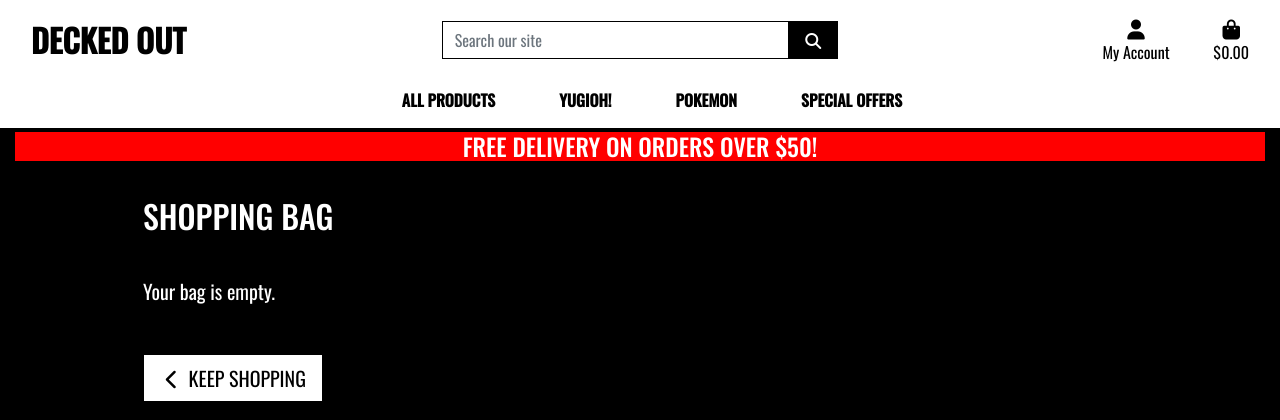
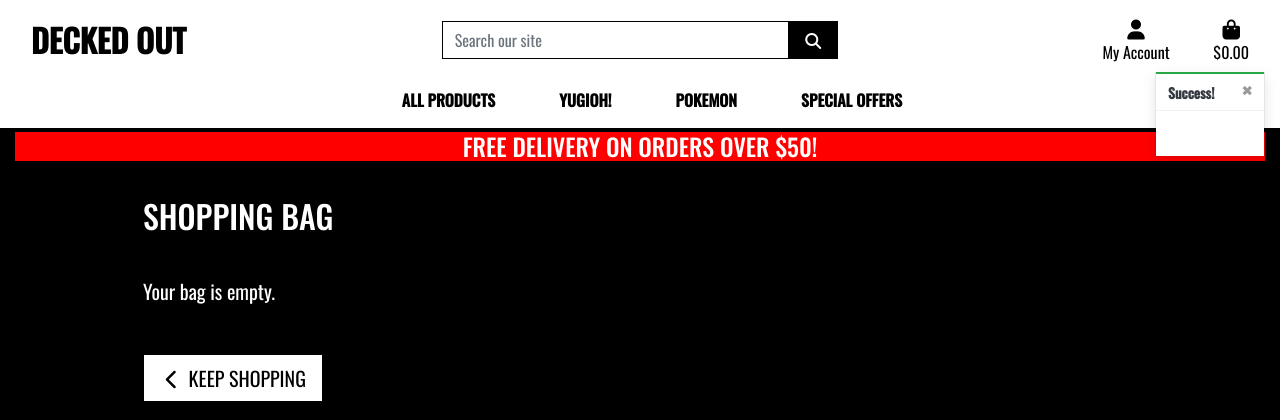
Before and after one commit to DiarmuidSheeran/decked-out-pp-5, a Django app: page /bag/ in a window 1280 px wide. Shown: the top 420 px of the page. Run offline with Django 3.2, Linux system fonts and the light colour scheme; tables that the repository leaves empty hold one stand-in row (values such as "Sample post"); one stand-in notice (Sample message) is shown; some libraries are stand-ins or nearby versions.

Commit message:
Add toast messages to site

```diff
--- a/bag/views.py
+++ b/bag/views.py
@@ -1,4 +1,6 @@
 from django.shortcuts import render, redirect, reverse, HttpResponse
+from django.contrib import messages
+from products.models import Product
 
 # Create your views here.
 
@@ -9,15 +11,17 @@ def view_bag(request):
 
 def add_to_bag(request, item_id):
     """ Add a quantity of the specified product to the shopping bag """
-
+    product = Product.objects.get(pk=item_id)
     quantity = int(request.POST.get('quantity'))
     redirect_url = request.POST.get('redirect_url')
     bag = request.session.get('bag', {})
 
     if item_id in list(bag.keys()):
         bag[item_id] += quantity
+        messages.success(request, f'Added {product.name} to your bag')
     else:
         bag[item_id] = quantity
+        messages.success(request, f'Added {product.name} to your bag')
 
     request.session['bag'] = bag
     return redirect(redirect_url)
--- a/decked_out/settings.py
+++ b/decked_out/settings.py
@@ -80,6 +80,8 @@ TEMPLATES = [
         },
     },
 ]
+
+MESSAGE_STORAGE = 'django.contrib.messages.storage.session.SessionStorage'
 
 AUTHENTICATION_BACKENDS = [
     # Needed to login by username in Django admin, regardless of `allauth`
--- a/static/css/base.css
+++ b/static/css/base.css
@@ -126,6 +126,24 @@ a.category-badge > span.badge:hover {
     cursor: pointer;
 }
 
+/* ------------------------------- bootstrap toasts */
+
+.message-container {
+    position: fixed;
+    top: 72px;
+    right: 15px;
+    z-index: 99999999999;
+}
+
+.custom-toast {
+    overflow: visible;
+}
+
+.toast-capper {
+    height: 2px;
+}
+
+
 
 /* -------------------------------- Media Queries */
 
--- a/templates/base.html
+++ b/templates/base.html
@@ -108,7 +108,21 @@
     </header>
 
     {% if messages %}
-        <div class="message-container"></div>
+        <div class="message-container">
+          {% for message in messages %}
+                {% with message.level as level %}
+                    {% if level == 40 %}
+                        {% include 'includes/toasts/toast_error.html' %}
+                    {% elif level == 30 %}
+                        {% include 'includes/toasts/toast_warning.html' %}
+                    {% elif level == 25 %}
+                        {% include 'includes/toasts/toast_success.html' %}
+                    {% else %}
+                        {% include 'includes/toasts/toast_info.html' %}
+                    {% endif %}
+                {% endwith %}
+            {% endfor %}
+        </div>
     {% endif %}
 
     {% block page_header %}
@@ -118,6 +132,9 @@
     {% endblock %}
 
     {% block postloadjs %}
+      <script type="text/javascript">
+        $('.toast').toast('show');
+      </script>
     {% endblock %}
 
 
--- /dev/null
+++ b/templates/includes/toasts/toast_success.html
@@ -0,0 +1,13 @@
+<div class="toast custom-toast rounded-0 border-top-0" data-autohide="false">
+    <div class="arrow-up arrow-success"></div>
+    <div class="w-100 toast-capper bg-success"></div>
+    <div class="toast-header bg-white text-dark">
+        <strong class="mr-auto">Success!</strong>
+        <button type="button" class="ml-2 mb-1 close text-dark" data-dismiss="toast" aria-label="Close">
+            <span aria-hidden="true">&times;</span>
+        </button>
+    </div>
+    <div class="toast-body bg-white">
+        {{ message }}
+    </div>
+</div>
```
Also changed, not shown: templates/includes/toasts/toast_error.html (added, +13 -0 lines), templates/includes/toasts/toast_info.html (added, +13 -0 lines), templates/includes/toasts/toast_warning.html (added, +13 -0 lines).
